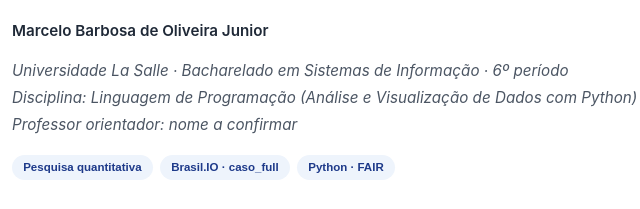
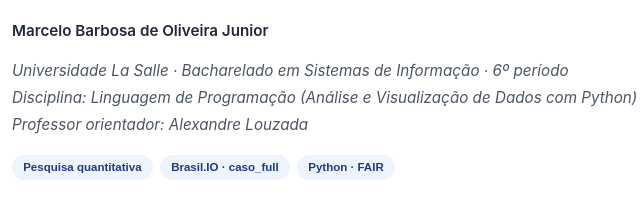
Before and after one commit to marcelobarbosa-dev/projeto-covid19-brasilio, a plain HTML site: page docs/index.html in a window 1280 px wide. Shown: the part 179-388 px from the top of the page, 243-883 px from the left. Drawn offline with Linux system fonts and the light colour scheme.

Commit message:
Identifica Alexandre Louzada como professor orientador

```diff
--- a/docs/index.html
+++ b/docs/index.html
@@ -258,7 +258,7 @@
 
 figure img {width:100%;height:auto;display:block} figure {margin:1.7rem 0} .badges {display:flex;flex-wrap:wrap;gap:.45rem;margin:1rem 0} .badges span{font:600 .72rem/1.5 Arial,sans-serif;background:#eef4fc;color:#1e3a8a;padding:.25rem .7rem;border-radius:1rem} h3 {margin-top:1.6rem} footer{margin-top:3rem;border-top:1px solid #d9e0ea;padding-top:1rem;color:#4b5563;font:.8rem Arial,sans-serif} pre{overflow-x:auto} a{overflow-wrap:anywhere} @media(max-width:768px){body{padding:.4rem}.container{padding:1.25rem}}
 </style></head><body><main class="container">
-<header><h1 class="paper-title">Evolução da COVID-19 no Brasil e qualidade dos registros municipais (2020–2022)</h1><div class="meta-block authors">Marcelo Barbosa de Oliveira Junior</div><div class="meta-block affiliations">Universidade La Salle · Bacharelado em Sistemas de Informação · 6º período<br>Disciplina: Linguagem de Programação (Análise e Visualização de Dados com Python)<br>Professor orientador: nome a confirmar</div><div class="badges"><span>Pesquisa quantitativa</span><span>Brasil.IO · caso_full</span><span>Python · FAIR</span></div><a class="repo-badge" href="https://github.com/marcelobarbosa-dev/projeto-covid19-brasilio" target="_blank" rel="noopener">Repositório e código-fonte</a></header>
+<header><h1 class="paper-title">Evolução da COVID-19 no Brasil e qualidade dos registros municipais (2020–2022)</h1><div class="meta-block authors">Marcelo Barbosa de Oliveira Junior</div><div class="meta-block affiliations">Universidade La Salle · Bacharelado em Sistemas de Informação · 6º período<br>Disciplina: Linguagem de Programação (Análise e Visualização de Dados com Python)<br>Professor orientador: Alexandre Louzada</div><div class="badges"><span>Pesquisa quantitativa</span><span>Brasil.IO · caso_full</span><span>Python · FAIR</span></div><a class="repo-badge" href="https://github.com/marcelobarbosa-dev/projeto-covid19-brasilio" target="_blank" rel="noopener">Repositório e código-fonte</a></header>
 <div class="abstract-box"><h3>Resumo</h3><p>Este estudo examina a evolução dos casos e óbitos por COVID-19 no Brasil e a qualidade dos registros municipais disponibilizados pelo Brasil.IO. O arquivo caso_full reúne boletins das secretarias estaduais de saúde e registros preenchidos para datas sem nova publicação. Um pipeline em Python processou 3.853.648 linhas em blocos, separou observações estaduais das municipais, preservou revisões negativas e calculou médias móveis em dias com registros das 27 unidades federativas. No recorte de 2020-02-25 a 2022-03-27, o maior valor da média móvel de casos comunicados foi 189.243 por dia em 2022-01-29; para óbitos, 3.112 por dia em 2021-04-11. Na comparação da última observação estadual, a incidência variou de 5.996 a 25.809 casos por 100 mil habitantes. Entre 3.833.529 linhas municipais, 1.015.288 (26,5%) carregam valores repetidos. Os resultados descrevem datas de publicação e casos confirmados, sujeitos a subnotificação, atraso de boletins e diferenças de testagem. O estudo oferece arquivos abertos, dicionário de dados e código reproduzível conforme princípios FAIR.</p><p class="keywords"><strong>Palavras-chave:</strong> COVID-19; Brasil.IO; análise exploratória; qualidade de dados; ciência aberta.</p></div>
 <nav class="toc" aria-label="Sumário"><h4>Sumário</h4><ol><li><a href="#intro">Introdução</a></li><li><a href="#metodologia">Metodologia</a></li><li><a href="#resultados">Resultados e discussão</a></li><li><a href="#conclusao">Conclusão</a></li><li><a href="#fair">Disponibilidade e FAIR</a></li><li><a href="#referencias">Referências</a></li></ol></nav>
 <section id="intro"><h2>1. Introdução</h2><p>Dados abertos permitem estudar a pandemia em diferentes escalas, mas acumulados estaduais e municipais coexistem na mesma tabela e a cobertura temporal é completada pela repetição de valores anteriores. Uma soma indiferenciada duplicaria totais; zeros em dias repetidos podem refletir a ausência de boletim.</p><p><strong>RQ1.</strong> Como evoluíram os casos e óbitos comunicados pelas 27 UFs em dias de cobertura completa? <strong>RQ2.</strong> Como varia a incidência acumulada entre as UFs no último registro disponível? <strong>RQ3.</strong> Qual a frequência de registros municipais repetidos e de revisões negativas?</p></section>
```
